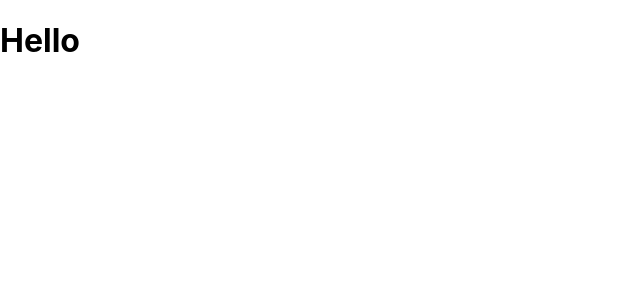
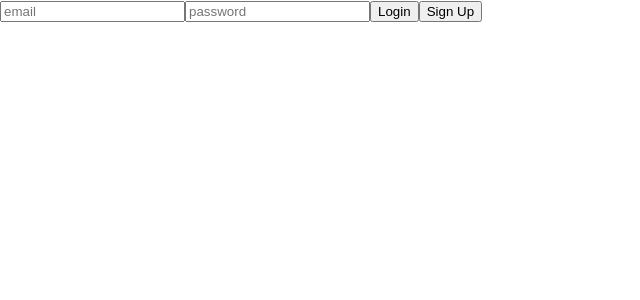
Before and after one commit to Tomal1/social-media, a React (Create React App) app: page / in a window 1280 px wide. Shown: the top 300 px of the page, without its empty margins (0-640 px from the left). Built offline with nearby package versions, Linux system fonts and the light colour scheme.

Commit message:
Login component created in react login folder

```diff
--- a/src/Components/Login/index.js
+++ b/src/Components/Login/index.js
@@ -1,8 +1,16 @@
 import React from "react";
 
 const Login = () =>{
-    return(<h1>Hello</h1>)
-
+    return(
+        <>
+            <form>
+                <input type="email" placeholder="email"/>
+                <input type="text" placeholder="password"/>
+                <input type="button" value="Login"/>
+                <input type="button" value="Sign Up"/>
+            </form>
+        </>
+    )
 }
 
 export default Login;
```
